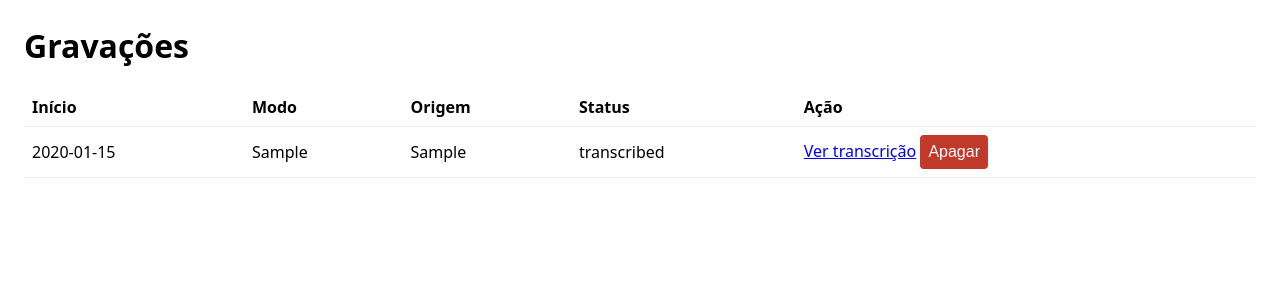
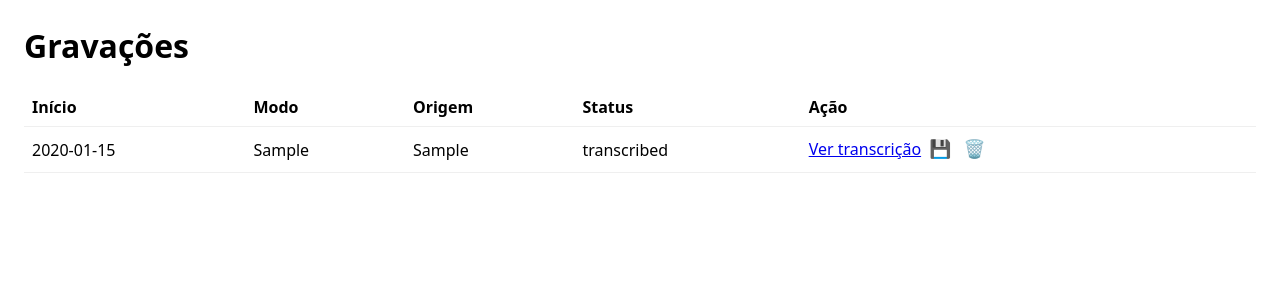
Before and after one commit to fabiogfreire/voice-recorder, a FastAPI app: page / in a window 1280 px wide. Shown: the part 55-355 px from the top of the page. Run offline with FastAPI, Linux system fonts and the light colour scheme; tables that the repository leaves empty hold one stand-in row (values such as "Sample post"); parts of the project's set-up code (start-up, migrations or seed data) failed here and were passed over.

Commit message:
Icones de download/apagar na lista, favicon e icone de bandeja atualizados
Lista de gravacoes ganha icones (disquete pra baixar, lixeira pra
apagar) em vez de so texto. Favicon novo pra aba do navegador e icone da
bandeja do Windows trocados de uma bolinha vermelha lisa pra um
microfone estilizado em fundo escuro arredondado.

Co-Authored-By: Claude Sonnet 5 <noreply@anthropic.com>

```diff
--- a/src/voice_recorder/tray/tray_icon.py
+++ b/src/voice_recorder/tray/tray_icon.py
@@ -15,9 +15,23 @@ UI_URL = "http://localhost:8000"
 
 
 def _build_icon_image() -> Image.Image:
+    """Microfone estilizado em fundo escuro arredondado — mais legível na
+    bandeja (e mais "atual") do que uma bolinha vermelha lisa."""
     image = Image.new("RGBA", (64, 64), (0, 0, 0, 0))
     draw = ImageDraw.Draw(image)
-    draw.ellipse((8, 8, 56, 56), fill=(200, 40, 40, 255))
+
+    draw.rounded_rectangle((4, 4, 60, 60), radius=16, fill=(30, 32, 36, 255))
+
+    # Cápsula do microfone.
+    draw.rounded_rectangle((25, 14, 39, 38), radius=7, fill=(235, 60, 70, 255))
+
+    # Suporte (arco) por baixo da cápsula.
+    draw.arc((17, 22, 47, 46), start=0, end=180, fill=(255, 255, 255, 255), width=3)
+
+    # Haste e base.
+    draw.line((32, 46, 32, 52), fill=(255, 255, 255, 255), width=3)
+    draw.line((23, 52, 41, 52), fill=(255, 255, 255, 255), width=3)
+
     return image
 
 
--- a/src/voice_recorder/web/static/style.css
+++ b/src/voice_recorder/web/static/style.css
@@ -50,12 +50,13 @@ td.actions form {
     margin-right: 0.5rem;
 }
 
-button.danger {
-    background: #c0392b;
-    color: white;
+.icon-button {
+    background: none;
     border: none;
-    border-radius: 4px;
+    font-size: 1.1rem;
     cursor: pointer;
+    text-decoration: none;
+    padding: 0.25rem;
 }
 
 pre {
--- a/src/voice_recorder/web/templates/base.html
+++ b/src/voice_recorder/web/templates/base.html
@@ -3,6 +3,7 @@
 <head>
     <meta charset="UTF-8">
     <title>{% block title %}Voice Recorder{% endblock %}</title>
+    <link rel="icon" type="image/png" href="/static/favicon.png">
     <link rel="stylesheet" href="/static/style.css">
 </head>
 <body>
--- a/src/voice_recorder/web/templates/index.html
+++ b/src/voice_recorder/web/templates/index.html
@@ -23,6 +23,7 @@
             <td class="actions">
                 {% if r["status"] == "transcribed" %}
                 <a href="/recordings/{{ r['id'] }}/transcript" target="_blank">Ver transcrição</a>
+                <a href="/recordings/{{ r['id'] }}/transcript/download" class="icon-button" title="Baixar transcrição">💾</a>
                 {% elif r["status"] in ("recorded", "error") %}
                 <form method="post" action="/recordings/{{ r['id'] }}/transcribe">
                     <button type="submit">Transcrever</button>
@@ -30,7 +31,7 @@
                 {% endif %}
                 <form method="post" action="/recordings/{{ r['id'] }}/delete"
                       onsubmit="return confirm('Apagar esta gravação e os arquivos?');">
-                    <button type="submit" class="danger">Apagar</button>
+                    <button type="submit" class="icon-button" title="Apagar">🗑️</button>
                 </form>
             </td>
         </tr>
```
Also changed, not shown: src/voice_recorder/web/static/favicon.png (added).
